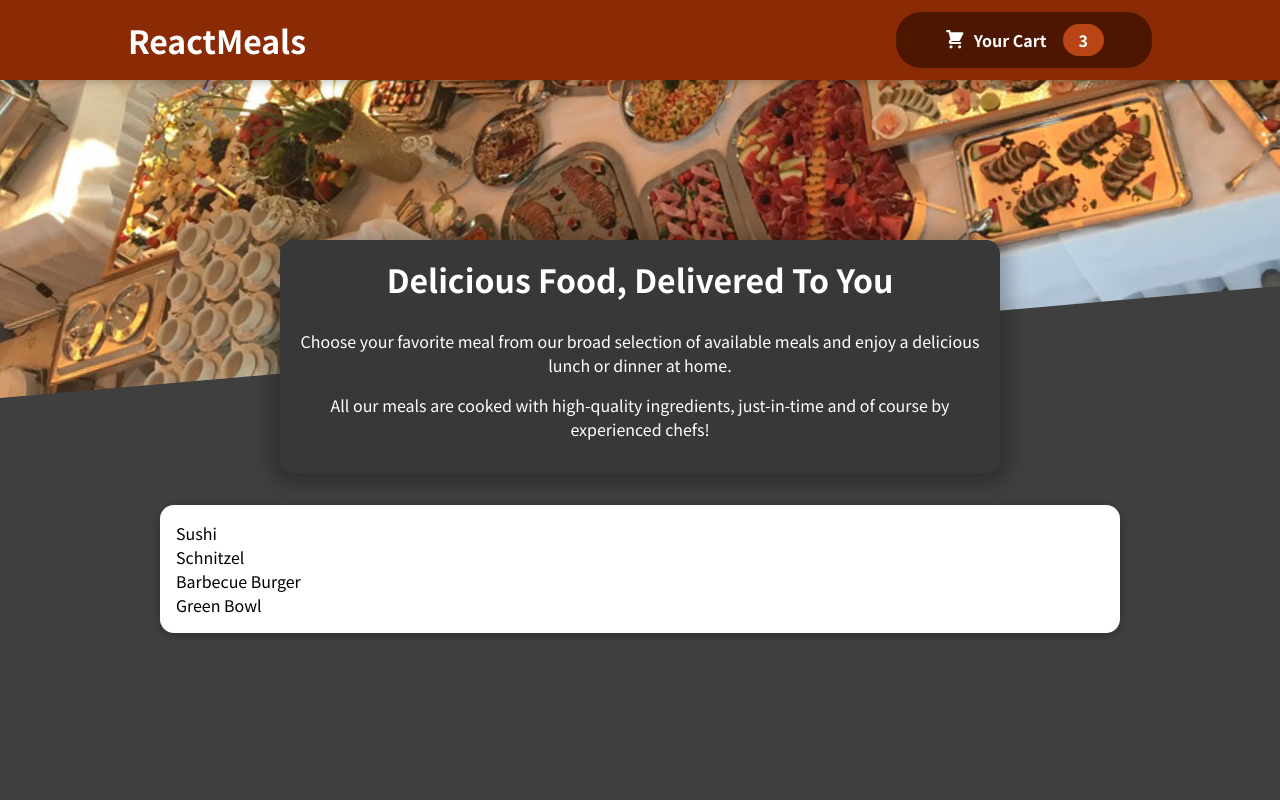
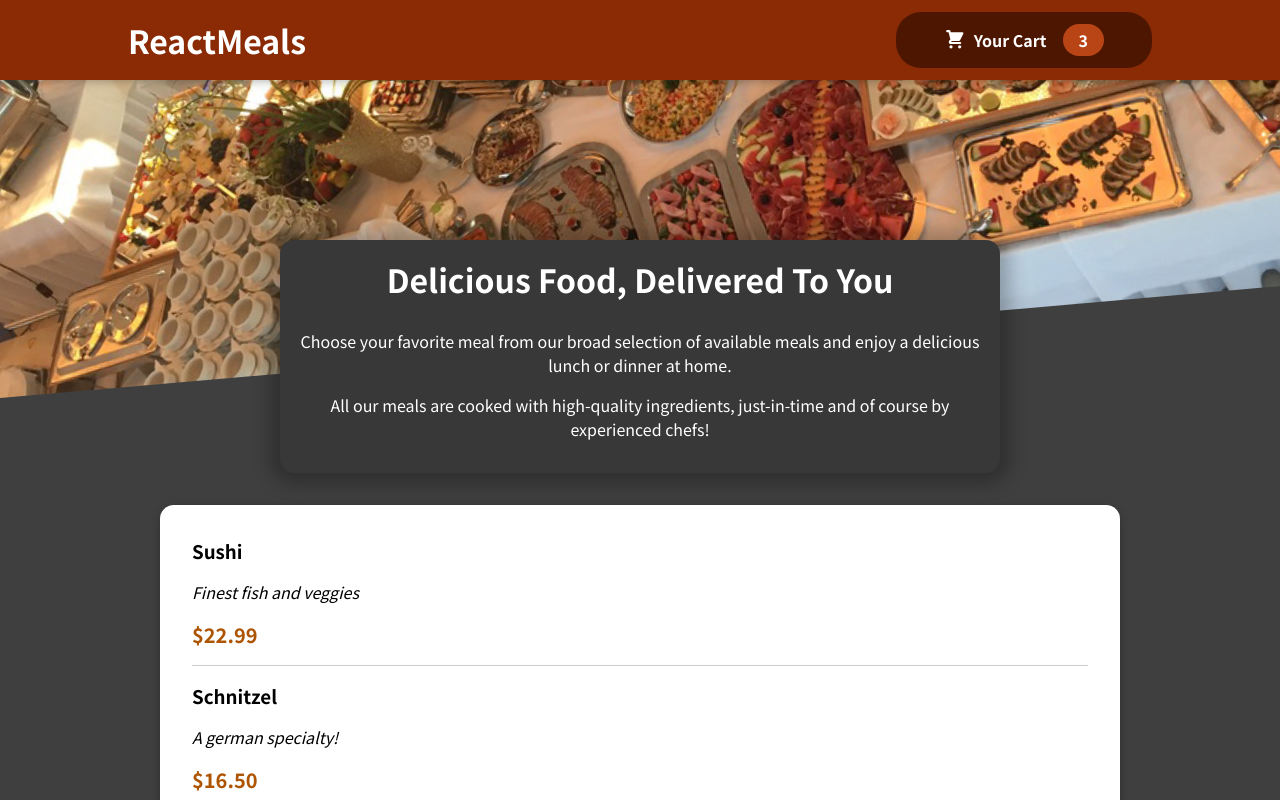
Before and after one commit to nhattrannet91/react-training-meals-app, a React (Create React App) app: page / in a window 1280 px wide. Shown: the top 800 px of the page. Built offline with nearby package versions, Linux system fonts and the light colour scheme.

Commit message:
Meals-App: Add MealItem component

```diff
--- a/src/components/Meals/AvailableMeals.js
+++ b/src/components/Meals/AvailableMeals.js
@@ -1,6 +1,6 @@
 import Card from "../UI/Card";
+import MealItem from "./MealItem";
 import classes from "./AvailableMeals.module.css";
-
 const DUMMY_MEALS = [
   {
     id: "m1",
@@ -30,8 +30,14 @@
 
 const AvailableMeals = (props) => {
   const mealsContent = DUMMY_MEALS.map((meal) => (
-    <li key={meal.id}>{meal.name}</li>
+    <MealItem
+      key={meal.id}
+      name={meal.name}
+      description={meal.description}
+      price={meal.price}
+    />
   ));
+
   return (
     <section className={classes.meals}>
       <Card>
--- /dev/null
+++ b/src/components/Meals/MealItem.js
@@ -0,0 +1,16 @@
+import classes from "./MealItem.module.css";
+
+const MealItem = (props) => {
+  const { name, description, price } = props;
+  return (
+    <div className={classes.meal}>
+      <div>
+        <h3>{name}</h3>
+        <p className={classes.description}>{description}</p>
+        <span className={classes.price}>${price.toFixed(2)}</span>
+      </div>
+    </div>
+  );
+};
+
+export default MealItem;
--- /dev/null
+++ b/src/components/Meals/MealItem.module.css
@@ -0,0 +1,22 @@
+.meal {
+  display: flex;
+  justify-content: space-between;
+  margin: 1rem;
+  padding-bottom: 1rem;
+  border-bottom: 1px solid #ccc;
+}
+
+.meal h3 {
+  margin: 0 0 0.25rem 0;
+}
+
+.description {
+  font-style: italic;
+}
+
+.price {
+  margin-top: 0.25rem;
+  font-weight: bold;
+  color: #ad5502;
+  font-size: 1.25rem;
+}
```
